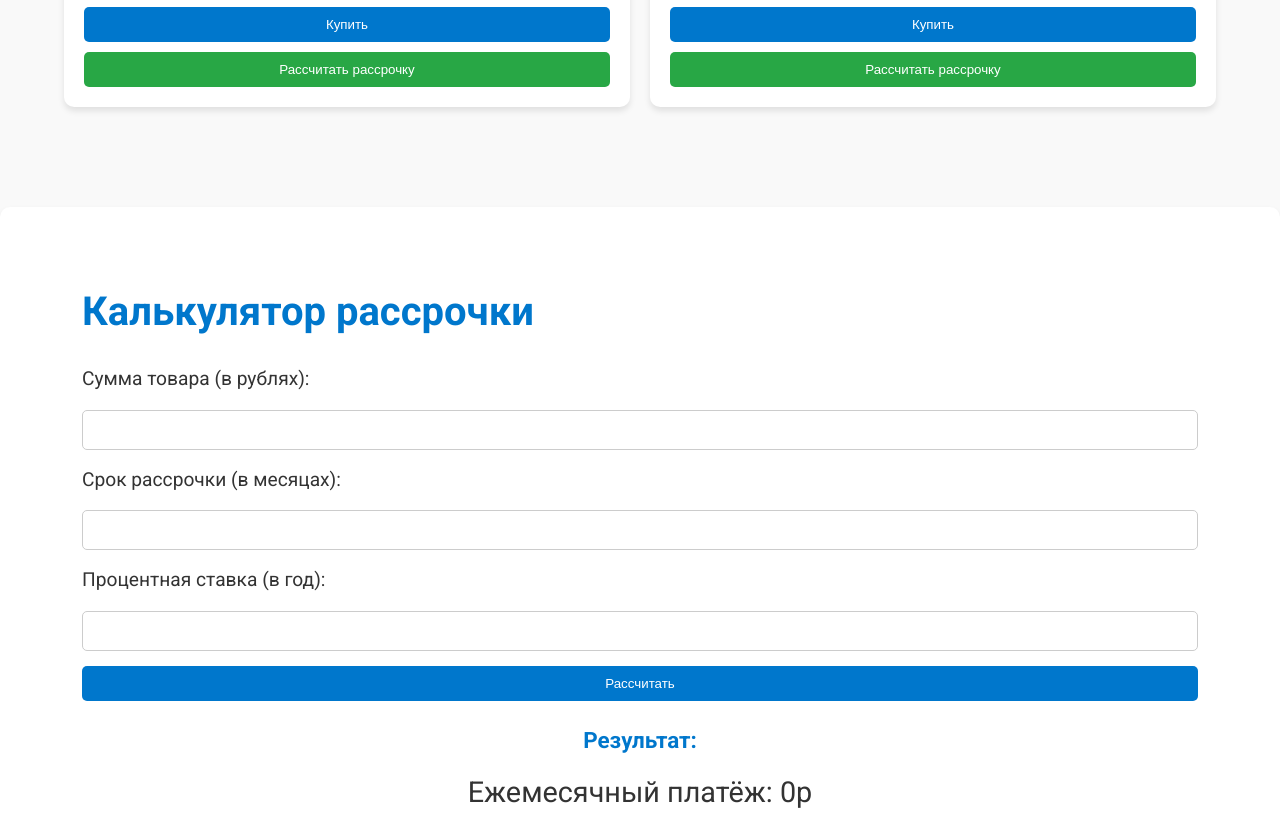
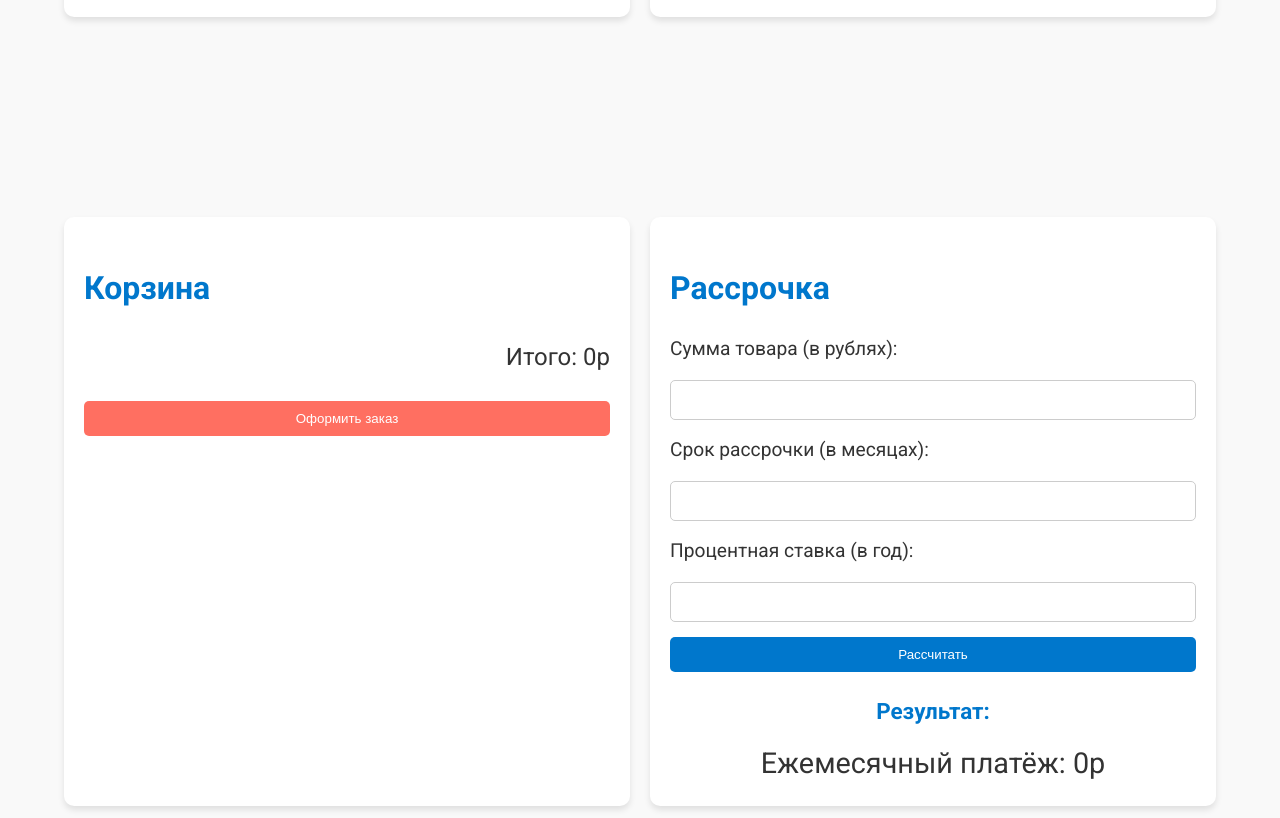
Before and after one commit to arti2704/artisteambay.github.io, a plain HTML site: page store.html in a window 1280 px wide. Shown: the part 2053-2871 px from the top of the page. Drawn offline with Linux system fonts and the light colour scheme.

Commit message:
12
git add .
git commit -m "Объединены корзина и рассрочка"
git push origin main

```diff
--- a/script.js
+++ b/script.js
@@ -23,6 +23,9 @@ function updateCart() {
 
     const total = cart.reduce((sum, price) => sum + price, 0);
     totalPrice.textContent = total;
+
+    // Автоматически подставляем общую сумму в калькулятор рассрочки
+    document.getElementById('amount').value = total;
 }
 
 // Логика кнопок "Купить"
@@ -30,14 +33,6 @@ document.querySelectorAll('.buy-button').forEach(button => {
     button.addEventListener('click', () => {
         const price = parseInt(button.getAttribute('data-price'));
         addToCart(price);
-    });
-});
-
-// Логика кнопок "Рассчитать рассрочку"
-document.querySelectorAll('.installment-button').forEach(button => {
-    button.addEventListener('click', () => {
-        const price = parseInt(button.getAttribute('data-price'));
-        document.getElementById('amount').value = price;
     });
 });
 
--- a/store.html
+++ b/store.html
@@ -29,7 +29,6 @@
                     <p>Описание товара 1.</p>
                     <p class="price">9.999р</p>
                     <button class="buy-button" data-price="9999">Купить</button>
-                    <button class="installment-button" data-price="9999">Рассчитать рассрочку</button>
                 </div>
                 <!-- Товар 2 -->
                 <div class="product">
@@ -38,7 +37,6 @@
                     <p>Описание товара 2.</p>
                     <p class="price">160.000р</p>
                     <button class="buy-button" data-price="160000">Купить</button>
-                    <button class="installment-button" data-price="160000">Рассчитать рассрочку</button>
                 </div>
                 <!-- Товар 3 -->
                 <div class="product">
@@ -47,7 +45,6 @@
                     <p>Описание товара 3.</p>
                     <p class="price">57.000р</p>
                     <button class="buy-button" data-price="57000">Купить</button>
-                    <button class="installment-button" data-price="57000">Рассчитать рассрочку</button>
                 </div>
                 <!-- Товар 4 -->
                 <div class="product">
@@ -56,15 +53,22 @@
                     <p>Описание товара 4.</p>
                     <p class="price">32.000р</p>
                     <button class="buy-button" data-price="32000">Купить</button>
-                    <button class="installment-button" data-price="32000">Рассчитать рассрочку</button>
                 </div>
             </div>
         </div>
     </section>
 
-    <section class="installment">
+    <section class="cart-and-installment">
         <div class="container">
-            <h2>Калькулятор рассрочки</h2>
+            <div class="cart">
+                <h2>Корзина</h2>
+                <div class="cart-items"></div>
+                <p class="total">Итого: <span id="total-price">0</span>р</p>
+                <button class="checkout-button">Оформить заказ</button>
+            </div>
+
+            <div class="installment">
+                <h2>Рассрочка</h2>
                 <form id="installment-form">
                     <label for="amount">Сумма товара (в рублях):</label>
                     <input type="number" id="amount" name="amount" required>
@@ -83,14 +87,6 @@
                     <p>Ежемесячный платёж: <span id="monthly-payment">0</span>р</p>
                 </div>
             </div>
-    </section>
-
-    <section class="cart">
-        <div class="container">
-            <h2>Корзина</h2>
-            <div class="cart-items"></div>
-            <p class="total">Итого: <span id="total-price">0</span>р</p>
-            <button class="checkout-button">Оформить заказ</button>
         </div>
     </section>
 
--- a/style.css
+++ b/style.css
@@ -248,3 +248,111 @@ footer p {
 .installment-button:hover {
     background-color: #218838;
 }
+
+/* Стили для объединённой секции корзины и рассрочки */
+.cart-and-installment {
+    display: flex;
+    gap: 20px;
+    margin-top: 40px;
+}
+
+.cart-and-installment .container {
+    display: flex;
+    gap: 20px;
+}
+
+.cart-and-installment .cart,
+.cart-and-installment .installment {
+    flex: 1;
+    background: #fff;
+    padding: 20px;
+    border-radius: 10px;
+    box-shadow: 0 4px 6px rgba(0, 0, 0, 0.1);
+}
+
+.cart-and-installment h2 {
+    font-size: 2em;
+    margin-bottom: 20px;
+    color: #0077cc;
+}
+
+.cart-and-installment .cart-items {
+    margin-bottom: 20px;
+}
+
+.cart-and-installment .cart-item {
+    display: flex;
+    justify-content: space-between;
+    padding: 10px 0;
+    border-bottom: 1px solid #eee;
+}
+
+.cart-and-installment .total {
+    font-size: 1.5em;
+    text-align: right;
+}
+
+.cart-and-installment .checkout-button {
+    display: block;
+    width: 100%;
+    padding: 10px;
+    background-color: #ff6f61;
+    color: #fff;
+    border: none;
+    border-radius: 5px;
+    cursor: pointer;
+    transition: background-color 0.3s ease;
+}
+
+.cart-and-installment .checkout-button:hover {
+    background-color: #ff3b2f;
+}
+
+.cart-and-installment .installment form {
+    display: flex;
+    flex-direction: column;
+    gap: 15px;
+}
+
+.cart-and-installment .installment label {
+    font-size: 1.2em;
+    color: #333;
+}
+
+.cart-and-installment .installment input {
+    padding: 10px;
+    font-size: 1em;
+    border: 1px solid #ccc;
+    border-radius: 5px;
+}
+
+.cart-and-installment .installment button {
+    padding: 10px;
+    background-color: #0077cc;
+    color: #fff;
+    border: none;
+    border-radius: 5px;
+    cursor: pointer;
+    transition: background-color 0.3s ease;
+}
+
+.cart-and-installment .installment button:hover {
+    background-color: #005fa3;
+}
+
+.cart-and-installment .installment .result {
+    margin-top: 20px;
+    font-size: 1.2em;
+    text-align: center;
+}
+
+.cart-and-installment .installment .result h3 {
+    margin-bottom: 10px;
+    color: #0077cc;
+}
+
+.cart-and-installment .installment .result p {
+    margin: 0;
+    font-size: 1.5em;
+    color: #333;
+}
```
Lines whose indentation alone changed are shown as unchanged.
